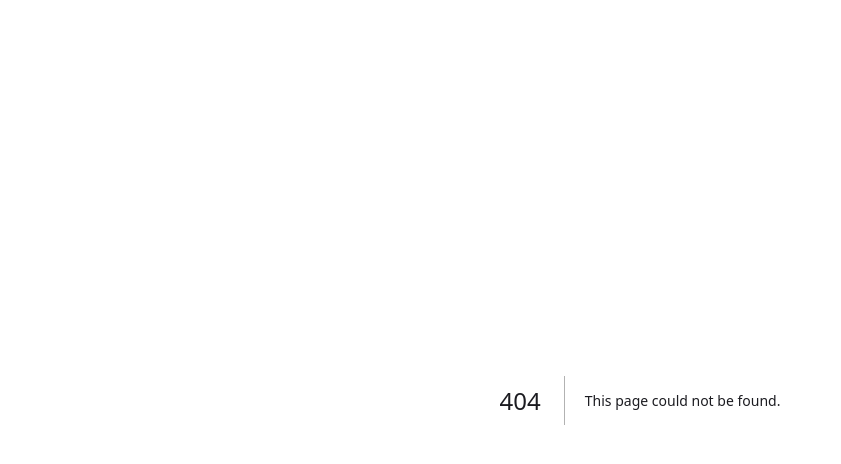
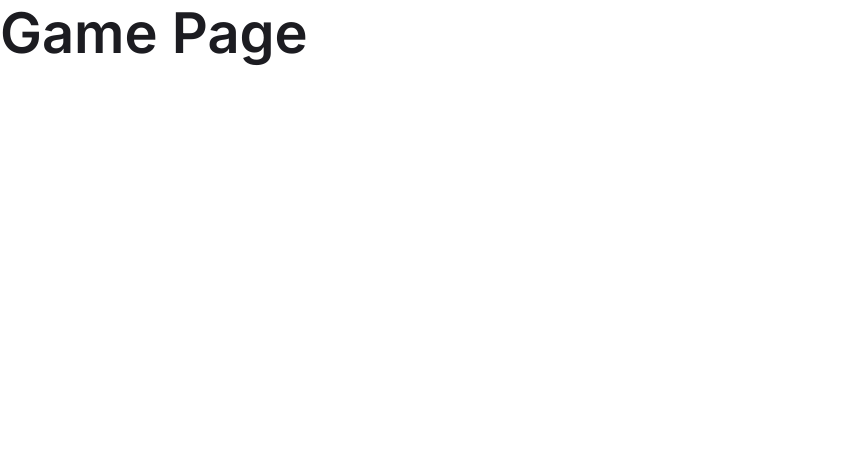
Before and after one commit to mpavlushchenko/test_task_NextJs, a Next.js app: page /game in a window 1280 px wide. Before the commit this address had no page. Shown: the top 464 px of the page, without its empty margins (0-841 px from the left). Built offline with nearby package versions, Linux system fonts and the light colour scheme.

Commit message:
task: add game route

```diff
--- a/src/constants.ts
+++ b/src/constants.ts
@@ -1,5 +1,5 @@
 export const ROUTES = {
   START: '/',
-  GAME: '/GameScreen',
+  GAME: '/game',
   RESULT: '/result',
 };
--- /dev/null
+++ b/src/features/game/GameScreen.tsx
@@ -0,0 +1,9 @@
+const GameScreen = () => {
+  return (
+    <div>
+      <h1>Game Page</h1>
+    </div>
+  );
+};
+
+export default GameScreen;
--- a/src/features/start/StartScreen.tsx
+++ b/src/features/start/StartScreen.tsx
@@ -2,8 +2,8 @@ import { useRouter } from 'next/router';
 // import Image from 'next/image';
 
 import { Button } from '@components/ui/Button';
+import { ROUTES } from '@/constants';
 import styles from './StartScreen.module.css';
-import { ROUTES } from '@/constants';
 
 const StartScreen = () => {
   const router = useRouter();
@@ -16,7 +16,7 @@ const StartScreen = () => {
     <div className={styles.container}>
       <div className={styles.leftBlock}>
         {/* TODO: Problem with importing the Image */}
-        {/*<Image src="/hand.png" alt="Millionaire" width={500} height={500} />*/}
+        {/*<Image src="/hand.png" alt="Millionaire" width="500" height="500" />*/}
       </div>
       <div className={styles.rightBlock}>
         <h1 className={styles.title}>
--- /dev/null
+++ b/src/pages/game/index.tsx
@@ -0,0 +1,5 @@
+import GameScreen from '@features/game/GameScreen';
+
+export default function GamePage() {
+  return <GameScreen />;
+}
--- a/src/pages/index.tsx
+++ b/src/pages/index.tsx
@@ -1,5 +1,5 @@
 import StartScreen from '@features/start/StartScreen';
 
-const Home = () => <StartScreen />;
+const StartPage = () => <StartScreen />;
 
-export default Home;
+export default StartPage;
```
